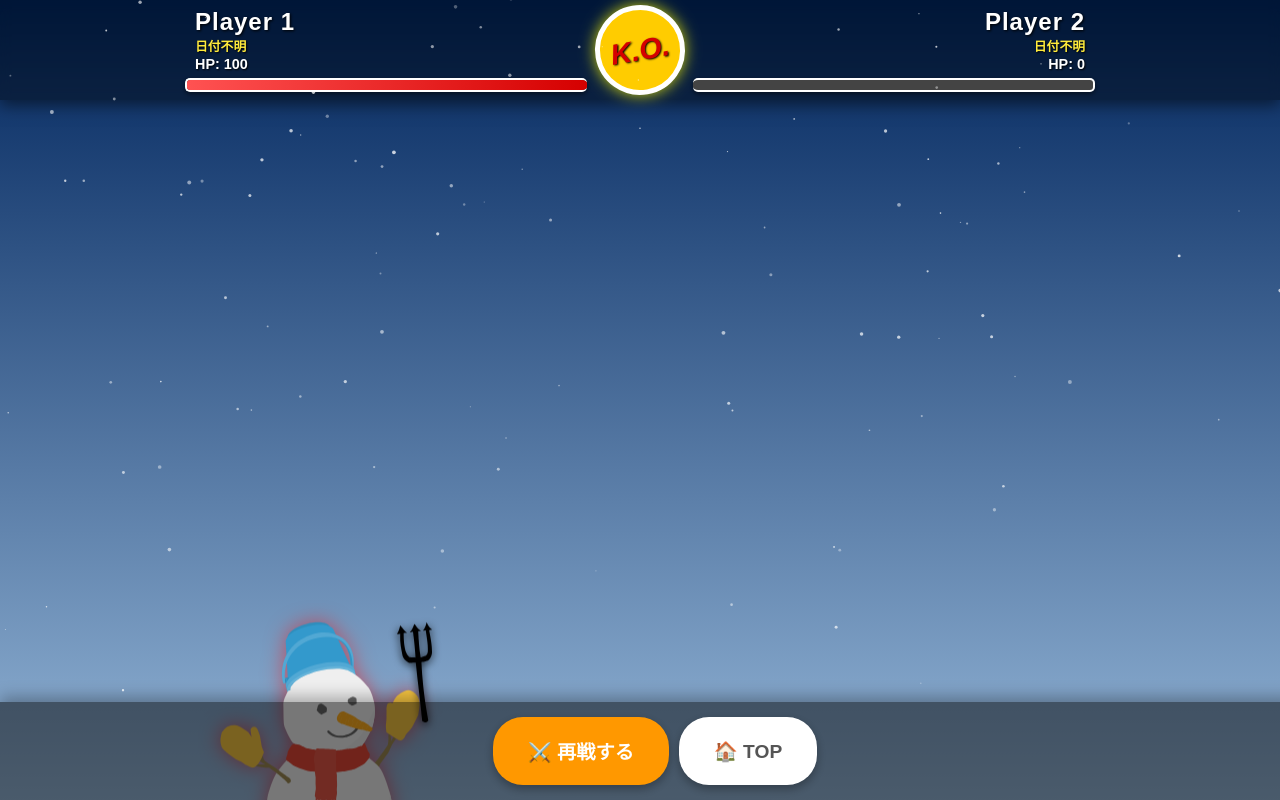
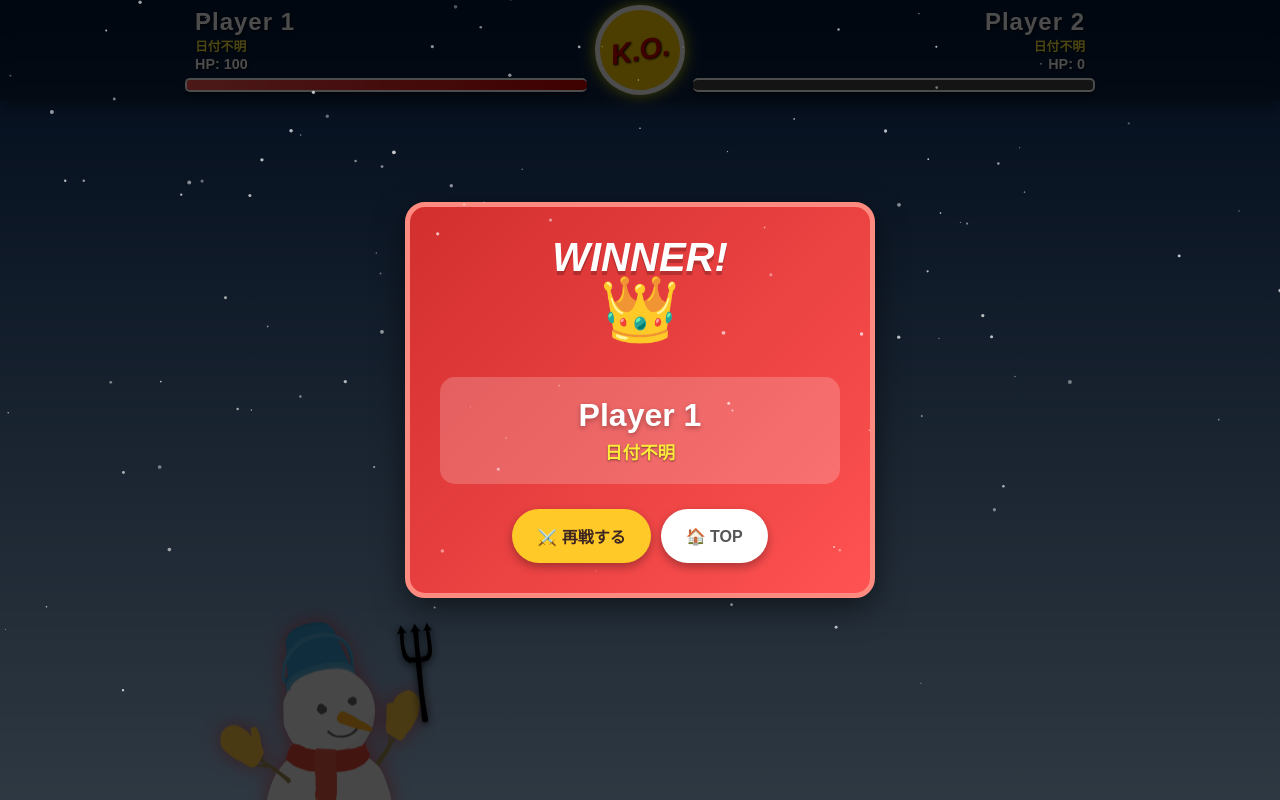
Before and after one commit to hayashiriku/snowman, a Vue app in the folder frontend/: page /battle-result in a window 1280 px wide. Shown: the top 800 px of the page. Built offline with nearby package versions, Linux system fonts and the light colour scheme; no server answers; the HTML template or start-up script is replaced by a standard one.

Commit message:
バトルの結果画面の修正

```diff
--- a/frontend/src/views/BattleResultView.vue
+++ b/frontend/src/views/BattleResultView.vue
@@ -6,7 +6,6 @@ import { useRoute, useRouter } from 'vue-router'
 import SnowEffect from '../components/Snoweffect.vue'
 import OceanBackground from '../components/oceanbackground.vue'
 import snowmanImg from '/snowman.svg'
-
 
 const route = useRoute()
 const router = useRouter()
@@ -158,13 +157,10 @@ const startBattleSequence = async () => {
   finishBattle()
 }
 
-// 攻撃ロジック (ダメージを武器の power に変更し、ログに武器名を追加)
+// 攻撃ロジック
 const performAttack = async (attacker) => {
-
-  // 決定済みの武器を取得
   const weapon = attacker === 1 ? p1Weapon.value : p2Weapon.value
 
-  // モーションと名前ポップアップ表示
   if (attacker === 1) {
     p1Action.value = 'attack'
     currentWeaponNameP1.value = weapon.name
@@ -175,18 +171,15 @@ const performAttack = async (attacker) => {
 
   await sleep(300)
 
-  // 武器の power をダメージとして使用
   const damage = weapon.power
 
   if (attacker === 1) {
     p2Action.value = 'damage'
     p2Hp.value = Math.max(0, p2Hp.value - damage)
-    // ★ ログメッセージ修正: {都道府県}が{武器名}で攻撃！〇〇ダメージ！
     logMessage.value = `${p1Data.value.name}が${weapon.name}で攻撃！ ${damage}ダメージ！`
   } else {
     p1Action.value = 'damage'
     p1Hp.value = Math.max(0, p1Hp.value - damage)
-    // ★ ログメッセージ修正: {都道府県}が{武器名}で攻撃！〇〇ダメージ！
     logMessage.value = `${p2Data.value.name}が${weapon.name}で攻撃！ ${damage}ダメージ！`
   }
 
@@ -201,10 +194,10 @@ const finishBattle = () => {
   battleState.value = 'finished'
   if (p1Hp.value <= 0 && p2Hp.value <= 0) {
     winner.value = 0 // 引き分け
-    logMessage.value = '相打ち（引き分け）'
+    logMessage.value = '勝負あり！'
   } else {
     winner.value = p1Hp.value > 0 ? 1 : 2
-    logMessage.value = winner.value === 1 ? `${p1Data.value.name}の勝利！` : `${p2Data.value.name}の勝利！`
+    logMessage.value = '勝負あり！'
   }
 }
 
@@ -212,7 +205,6 @@ const finishBattle = () => {
 const getScale = (battleHp) => {
   if (battleHp <= 0) return 0.5
   const logVal = Math.log10(battleHp)
-  // スケールを控えめにし、最大サイズを抑える (最大 1.5倍 程度)
   const scale = 1.0 + (Math.max(0, logVal - 3) * 0.05)
   return Math.min(1.5, Math.max(1.0, scale))
 }
@@ -235,7 +227,6 @@ const goTop = () => router.push('/')
     <OceanBackground />
 
     <div class="header-status-bar">
-
       <div class="player-status-block p1-block">
         <div class="info-text">
           <h2 class="pref-name">{{ p1Data.name }}</h2>
@@ -268,7 +259,6 @@ const goTop = () => router.push('/')
     </div>
 
     <div class="avatar-stage">
-
       <div class="player-avatar-area p1" :class="{ 'loser-shake': battleState === 'finished' && winner === 2 }">
         <div v-if="p1Action === 'attack'" class="weapon-popup red-pop">
           {{ currentWeaponNameP1 }}
@@ -300,22 +290,41 @@ const goTop = () => router.push('/')
       </div>
     </div>
 
-
     <div class="log-area-container">
       <div class="battle-log-box">
         <p class="log-message">▶ {{ logMessage }}</p>
-        <div v-if="battleState === 'finished'" class="final-result">
-           <span v-if="winner === 1" class="winner-text red-text">WINNER: {{ p1Data.name }}</span>
-           <span v-else-if="winner === 2" class="winner-text blue-text">WINNER: {{ p2Data.name }}</span>
-           <span v-else class="winner-text">DRAW</span>
-        </div>
       </div>
     </div>
 
+    <div v-if="battleState === 'finished'" class="result-overlay">
+      <div class="result-card" :class="{'winner-red': winner === 1, 'winner-blue': winner === 2, 'draw-gray': winner === 0}">
 
-    <div v-if="battleState === 'finished'" class="action-footer">
-      <button @click="goBackBattle" class="retry-btn">⚔️ 再戦する</button>
-      <button @click="goTop" class="top-btn">🏠 TOP</button>
+        <div class="result-header">
+          <span v-if="winner === 0">DRAW</span>
+          <span v-else>WINNER!</span>
+        </div>
+
+        <div v-if="winner !== 0" class="crow-container">
+          <span class="crow-icon">👑</span>
+        </div>
+
+        <div class="result-content">
+           <div v-if="winner === 1">
+             <div class="winner-name">{{ p1Data.name }}</div>
+             <p class="winner-date">{{ p1Data.label }}</p>
+           </div>
+           <div v-else-if="winner === 2">
+             <div class="winner-name">{{ p2Data.name }}</div>
+             <p class="winner-date">{{ p2Data.label }}</p>
+           </div>
+           <div v-else class="winner-name">引き分け</div>
+        </div>
+
+        <div class="result-actions">
+          <button @click="goBackBattle" class="retry-btn">⚔️ 再戦する</button>
+          <button @click="goTop" class="top-btn">🏠 TOP</button>
+        </div>
+      </div>
     </div>
 
   </div>
@@ -331,12 +340,12 @@ const goTop = () => router.push('/')
   display: flex; flex-direction: column; justify-content: flex-start;
   align-items: center;
   z-index: 10; overflow: hidden; color: #fff;
-  padding-top: 100px; /* ステータスバーの高さ分を空ける */
-  padding-bottom: 100px; /* ★フッターとログエリアが隠れない最低限のパディングに削減 */
+  padding-top: 100px;
+  padding-bottom: 50px;
 }
 
 /* =======================================
-   HP & ステータスバー (上部)
+   HP & ステータスバー
    ======================================= */
 .header-status-bar {
   position: fixed; top: 0; left: 0; width: 100%; height: 100px;
@@ -355,9 +364,7 @@ const goTop = () => router.push('/')
 .p2-block { align-items: flex-end; }
 
 .info-text {
-  width: 100%;
-  padding: 0 10px;
-  margin-bottom: 5px;
+  width: 100%; padding: 0 10px; margin-bottom: 5px;
 }
 .p1-block .info-text { text-align: left; }
 .p2-block .info-text { text-align: right; }
@@ -375,7 +382,6 @@ const goTop = () => router.push('/')
   color: #fff; text-shadow: 1px 1px 2px #000;
 }
 
-/* HPバー */
 .hp-bar-container {
   width: 100%; height: 25px;
   background: #444; border-radius: 5px; overflow: hidden;
@@ -387,7 +393,6 @@ const goTop = () => router.push('/')
 .p1-block .hp-bar-container { border-right: none; }
 .p2-block .hp-bar-container { border-left: none; }
 
-/* KO ロゴ */
 .ko-logo {
   position: relative; width: 80px; height: 80px; margin: 0 10px;
   display: flex; justify-content: center; align-items: center;
@@ -399,22 +404,18 @@ const goTop = () => router.push('/')
 .ko-text { font-size: 1.8rem; text-shadow: 1px 1px 2px #000; }
 
 /* =======================================
-   アバターエリア (中央)
+   アバターエリア
    ======================================= */
 .avatar-stage {
-  flex: 1;
-  width: 100%;
+  flex: 1; width: 100%;
   display: flex; justify-content: space-around;
-  align-items: flex-end; /* 雪だるまを底に配置 */
-  padding-bottom: 0px; /* ★パディングをさらに削減し、雪だるまを上へ */
-  box-sizing: border-box;
-  overflow: hidden; /* ★はみ出し対策 */
+  align-items: flex-end;
+  padding-bottom: 0px;
+  box-sizing: border-box; overflow: hidden;
 }
 
 .player-avatar-area {
-  position: relative;
-  width: 45%;
-  max-width: 300px; /* ★ 300pxに戻して、画面に収まりやすくする */
+  position: relative; width: 45%; max-width: 300px;
   height: auto;
   display: flex; justify-content: center; align-items: flex-end;
   transition: filter 0.5s, transform 0.5s;
@@ -422,36 +423,28 @@ const goTop = () => router.push('/')
 
 .loser-shake {
   animation: shake-loser 1s forwards infinite;
-  opacity: 0.5;
+  opacity: 0.5; filter: grayscale(80%);
 }
 
 .snowman-img {
-  width: 100%;
-  height: auto;
-  object-fit: contain;
+  width: 100%; height: auto; object-fit: contain;
   animation: idle-bounce 1.5s infinite ease-in-out;
   transform-origin: center bottom;
   transition: transform 0.3s, filter 0.3s;
   position: relative; z-index: 20;
 }
 
-/* 画像の色付けと影 */
 .red-tint { filter: drop-shadow(0 0 10px rgba(255, 0, 0, 0.5)); }
 .blue-tint { filter: drop-shadow(0 0 10px rgba(0, 80, 255, 0.5)); }
 .flipped { transform: scaleX(-1); }
 .flipped.idle { animation: idle-bounce-flipped 1.5s infinite ease-in-out; }
 
-/* 攻撃・ダメージアニメーション */
 .p1 .snowman-img.attack { animation: lunge-right 0.3s forwards; }
 .p2 .snowman-img.attack { animation: lunge-left-flipped 0.3s forwards; }
 .damage {
-  /* 揺れる動き(shake) と 色が消える動き(damage-flash) を同時に再生 */
-  animation:
-    shake-damage 0.4s forwards,
-    damage-flash 0.6s ease-out forwards !important;
+  animation: shake-damage 0.4s forwards, damage-flash 0.6s ease-out forwards !important;
 }
 
-/* 武器名ポップアップ */
 .weapon-popup {
   position: absolute; top: -50px; left: 50%; transform: translateX(-50%);
   font-weight: bold; font-size: 1.2rem; color: #fff; white-space: nowrap;
@@ -462,83 +455,121 @@ const goTop = () => router.push('/')
 .red-pop { background: #ff5252; box-shadow: 0 4px 10px rgba(255, 0, 0, 0.6); }
 .blue-pop { background: #448aff; box-shadow: 0 4px 10px rgba(0, 0, 255, 0.6); }
 
-/* 装備武器アイコン (手元へ配置・拡大) */
 .equipped-weapon {
-  position: absolute;
-  /* ★ サイズを拡大 */
-  width: 120px;
-  height: 100px;
-  object-fit: contain;
-  z-index: 30;
+  position: absolute; width: 120px; height: 100px;
+  object-fit: contain; z-index: 30;
   filter: drop-shadow(0 2px 4px rgba(0,0,0,0.8));
   animation: floatWeapon 2s ease-in-out infinite;
-  /* bottom: 10px; は削除 */
 }
+.p1-weapon-icon { right: -1.5%; bottom: 175px; transform: rotate(15deg); }
+.p2-weapon-icon { left: -1.5%; bottom: 175px; transform: scaleX(-1) rotate(-15deg); }
 
-/* P1 (左側) 武器の位置調整 */
-.p1-weapon-icon {
-    right: -1.5%; /* 右端からの距離を調整 */
-    bottom: 175px; /* 地面からの高さを上げて手元へ */
-    transform: rotate(15deg); /* 少し傾ける */
+/* =======================================
+   ログエリア
+   ======================================= */
+.log-area-container {
+  position: absolute; bottom: 30px;
+  width: 90%; max-width: 600px;
+  z-index: 50; display: flex; justify-content: center;
 }
-
-/* P2 (右側) 武器の位置調整 */
-.p2-weapon-icon {
-    left: -1.5%; /* 左端からの距離を調整 */
-    bottom: 175px; /* 地面からの高さを上げて手元へ */
-    /* P2は左右反転した雪だるまに合わせて武器も反転し、傾きを逆にする */
-    transform: scaleX(-1) rotate(-15deg);
+.battle-log-box {
+  background: rgba(0, 0, 0, 0.7); border: 3px solid #ffcc00;
+  padding: 10px 20px; border-radius: 10px;
+  box-shadow: 0 4px 15px rgba(0,0,0,0.5);
+  min-height: 40px; text-align: left;
+}
+.log-message {
+  margin: 0; font-weight: bold; font-size: 1.1rem; color: #fff; text-shadow: 0 1px 2px #000;
 }
 
 /* =======================================
-   バトルログ
+   ★ 新・結果ポップアップ (Modal)
    ======================================= */
-.log-area-container {
-  position: absolute; bottom: 80px; /* フッターの上に配置 */
-  width: 90%; max-width: 600px;
-  z-index: 50;
-  display: flex; justify-content: center;
+.result-overlay {
+  position: fixed; top: 0; left: 0; width: 100%; height: 100%;
+  background: rgba(0, 0, 0, 0.7);
+  display: flex; justify-content: center; align-items: center;
+  z-index: 200;
+  animation: fadeIn 0.3s ease-out;
 }
 
-.battle-log-box {
-  background: rgba(0, 0, 0, 0.7);
-  border: 3px solid #ffcc00;
-  padding: 15px 20px;
-  border-radius: 10px;
-  box-shadow: 0 4px 15px rgba(0,0,0,0.5);
-  min-height: 50px;
-  text-align: left;
-  animation: fadeIn 0.5s;
+.result-card {
+  width: 90%; max-width: 400px;
+  background: #fff;
+  border-radius: 20px;
+  padding: 30px;
+  text-align: center;
+  box-shadow: 0 10px 30px rgba(0,0,0,0.5);
+  border: 5px solid #fff;
+  transform: scale(0.5);
+  animation: popIn 0.5s cubic-bezier(0.175, 0.885, 0.32, 1.275) forwards;
+  display: flex; flex-direction: column;
+  /* gapを削除し、個別のmarginで調整 */
 }
 
-.log-message {
-  margin: 0;
-  font-weight: bold; font-size: 1.1rem; color: #fff;
-  text-shadow: 0 1px 2px #000;
+/* 勝者に応じたテーマカラー */
+.winner-red {
+  background: linear-gradient(135deg, #d32f2f, #ff5252);
+  border-color: #ff8a80;
+}
+.winner-blue {
+  background: linear-gradient(135deg, #1976d2, #448aff);
+  border-color: #82b1ff;
+}
+.draw-gray {
+  background: linear-gradient(135deg, #616161, #9e9e9e);
+  border-color: #bdbdbd;
 }
 
-.final-result { margin-top: 10px; border-top: 1px dashed rgba(255,255,255,0.3); padding-top: 8px; }
-.winner-text { font-size: 1.5rem; font-weight: 900; letter-spacing: 1px; }
-.red-text { color: #ff5252; }
-.blue-text { color: #448aff; }
+.result-header {
+  font-size: 2.5rem; font-weight: 900; font-style: italic;
+  color: #fff; text-shadow: 0 4px 0 rgba(0,0,0,0.2);
+  line-height: 1;
+  margin-bottom: 10px; /* 王冠との間隔 */
+}
 
-/* =======================================
-   フッター (ボタン)
-   ======================================= */
-.action-footer {
-  position: fixed; bottom: 0; left: 0; width: 100%;
-  padding: 15px;
-  background: rgba(0, 0, 0, 0.5);
-  display: flex; gap: 10px; justify-content: center;
-  z-index: 60; animation: fadeIn 1s;
-  box-shadow: 0 -5px 15px rgba(0,0,0,0.3);
+/* ★ 追加: 王冠コンテナとアイコン */
+.crow-container {
+  margin-bottom: 15px;
 }
+.crow-icon {
+  font-size: 4rem;
+  display: inline-block;
+  /* 上下にふわふわ動くアニメーション */
+  animation: bounceIcon 1s infinite alternate ease-in-out;
+}
+
+.result-content {
+  background: rgba(255,255,255,0.2);
+  padding: 20px; border-radius: 15px;
+  margin-bottom: 25px; /* ボタンとの間隔 */
+}
+
+.winner-name {
+  font-size: 2rem; font-weight: bold; color: #fff;
+  text-shadow: 0 2px 5px rgba(0,0,0,0.3);
+  margin-bottom: 5px; /* 日付との間隔 */
+}
+
+/* ★ 追加: 勝者の日付スタイル */
+.winner-date {
+  margin: 0;
+  font-size: 1.1rem;
+  font-weight: bold;
+  color: #ffeb3b; /* 黄色系で目立たせる */
+  text-shadow: 0 1px 2px rgba(0,0,0,0.5);
+}
+
+.result-actions {
+  display: flex; gap: 10px; justify-content: center; flex-wrap: wrap;
+}
+
 button {
-  padding: 20px 35px; font-size: 1.2rem; border: none; border-radius: 30px; font-weight: bold; cursor: pointer;
+  padding: 15px 25px; font-size: 1rem; border: none; border-radius: 30px; font-weight: bold; cursor: pointer;
   box-shadow: 0 4px 10px rgba(0,0,0,0.3); transition: transform 0.2s;
 }
 button:hover { transform: translateY(-3px); }
-.retry-btn { background: #ff9800; color: white; }
+.retry-btn { background: #ffca28; color: #3e2723; }
 .top-btn { background: #fff; color: #555; }
 
 
@@ -551,27 +582,21 @@ button:hover { transform: translateY(-3px); }
 @keyframes shake-loser { 0%, 100% { transform: rotate(0deg); } 25% { transform: rotate(-1deg); } 75% { transform: rotate(1deg); } }
 @keyframes popUpFade { 0% { opacity: 0; transform: translateX(-50%) translateY(10px); } 100% { opacity: 1; transform: translateX(-50%) translateY(0); } }
 @keyframes fadeIn { from { opacity: 0; } to { opacity: 1; } }
-@keyframes floatWeapon {
-  0%, 100% { transform: translateY(0); }
-  50% { transform: translateY(-5px); }
+@keyframes floatWeapon { 0%, 100% { transform: translateY(0); } 50% { transform: translateY(-5px); } }
+@keyframes damage-flash { 0% { filter: sepia(100%) saturate(1000%) hue-rotate(-50deg) drop-shadow(0 0 10px red); } 100% { filter: none; } }
+
+/* ポップアップ用アニメーション */
+@keyframes popIn {
+  0% { transform: scale(0); opacity: 0; }
+  60% { transform: scale(1.1); opacity: 1; }
+  100% { transform: scale(1); opacity: 1; }
 }
-@keyframes damage-flash {
-  0% {
-    /* 攻撃を受けた瞬間：真っ赤に光る */
-    filter: sepia(100%) saturate(1000%) hue-rotate(-50deg) drop-shadow(0 0 10px red);
-  }
-  100% {
-    /* 最後：元の色に戻る */
-    filter: none;
-  }
+/* 王冠の上下運動用アニメーション */
+@keyframes bounceIcon {
+  0% { transform: translateY(0); }
+  100% { transform: translateY(-15px); }
 }
 
-.snowman-img {
-    /* getScaleの計算結果をCSS変数として適用 */
-    --scale: v-bind('getScale(p1MaxHp)');
-}
-.p2 .snowman-img {
-    /* p2用にもCSS変数を適用 */
-    --scale: v-bind('getScale(p2MaxHp)');
-}
+.snowman-img { --scale: v-bind('getScale(p1MaxHp)'); }
+.p2 .snowman-img { --scale: v-bind('getScale(p2MaxHp)'); }
 </style>
```
